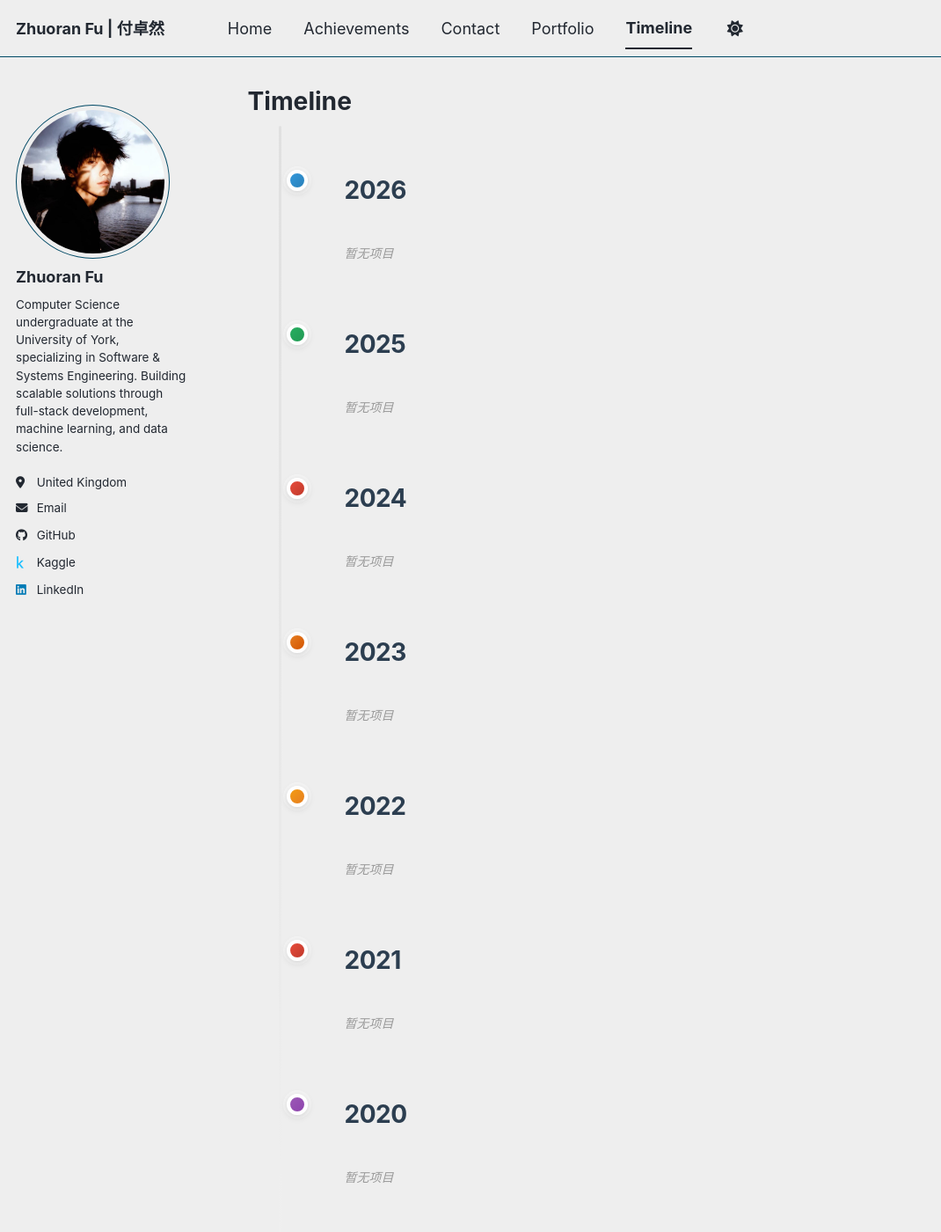
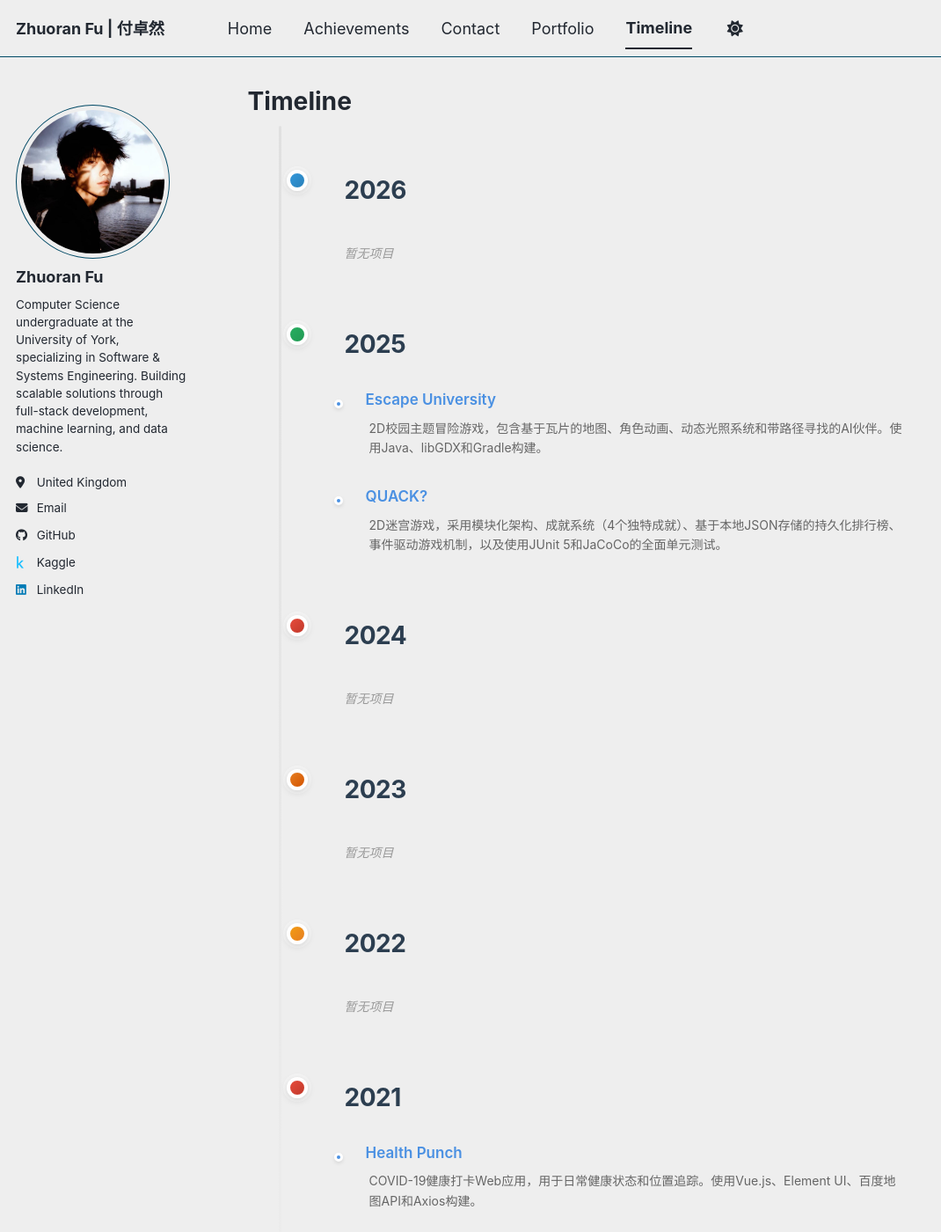
Before and after one commit to Jason-blips/Jason-blips.github.io, a Jekyll site: the page built from _pages/timeline.html, in a window 1280 px wide and 1400 px high. Shown: the whole window at 88% size, without its empty margins (0-1070 px from the left). Built offline with Jekyll 4.4.1, drawn with Linux system fonts in a browser that asks for light colours; a script bundle is joined from its source files by our own code; library files that are not in the unit come from our copies; some of the changed text lies outside the part shown.

Commit message:
Update timeline.yml

```diff
--- a/_data/timeline.yml
+++ b/_data/timeline.yml
@@ -2,31 +2,31 @@
 # Format: Each entry has title, description (optional), and url (optional)
 # You can add your projects here by editing the title, description, and url fields
 
-2020:
-  - title: "Anime Wallpaper Batch Scraper"
-    description: "Developed an automated web scraping tool for batch downloading anime and cartoon wallpapers. Implemented intelligent image collection, categorization, and local storage management system."
+"2020":
+  - title: "动漫壁纸批量爬虫"
+    description: "开发了自动化网页爬虫工具，用于批量下载动漫和卡通壁纸。实现了智能图片收集、分类和本地存储管理系统。"
     url: ""
-  - title: "Web Novel Batch Downloader"
-    description: "Built an automated tool for batch downloading online serial novels. Designed efficient content extraction algorithms and organized downloaded content with structured file management."
+  - title: "网络小说批量下载器"
+    description: "构建了自动化工具用于批量下载网络连载小说。设计了高效的内容提取算法，并采用结构化文件管理组织下载内容。"
     url: ""
 
-2021:
+"2021":
   - title: "Health Punch"
-    description: "COVID-19 health check-in web application for daily health status and location tracking. Built with Vue.js, Element UI, Baidu Maps API, and Axios."
+    description: "COVID-19健康打卡Web应用，用于日常健康状态和位置追踪。使用Vue.js、Element UI、百度地图API和Axios构建。"
     url: "/portfolio/health-punch/"
 
-2022: []
+"2022": []
 
-2023: []
+"2023": []
 
-2024: []
+"2024": []
 
-2025:
+"2025":
   - title: "Escape University"
-    description: "2D campus-themed adventure game with tile-based maps, character animations, dynamic lighting system, and AI companion with pathfinding. Built with Java, libGDX, and Gradle."
+    description: "2D校园主题冒险游戏，包含基于瓦片的地图、角色动画、动态光照系统和带路径寻找的AI伙伴。使用Java、libGDX和Gradle构建。"
     url: "/portfolio/escape-university/"
   - title: "QUACK?"
-    description: "2D maze-based game with modular architecture, achievement system (4 unique achievements), persistent leaderboard with local JSON storage, event-driven gameplay, and comprehensive unit testing with JUnit 5 and JaCoCo."
+    description: "2D迷宫游戏，采用模块化架构、成就系统（4个独特成就）、基于本地JSON存储的持久化排行榜、事件驱动游戏机制，以及使用JUnit 5和JaCoCo的全面单元测试。"
     url: "/portfolio/quack/"
 
-2026: []
+"2026": []
```
